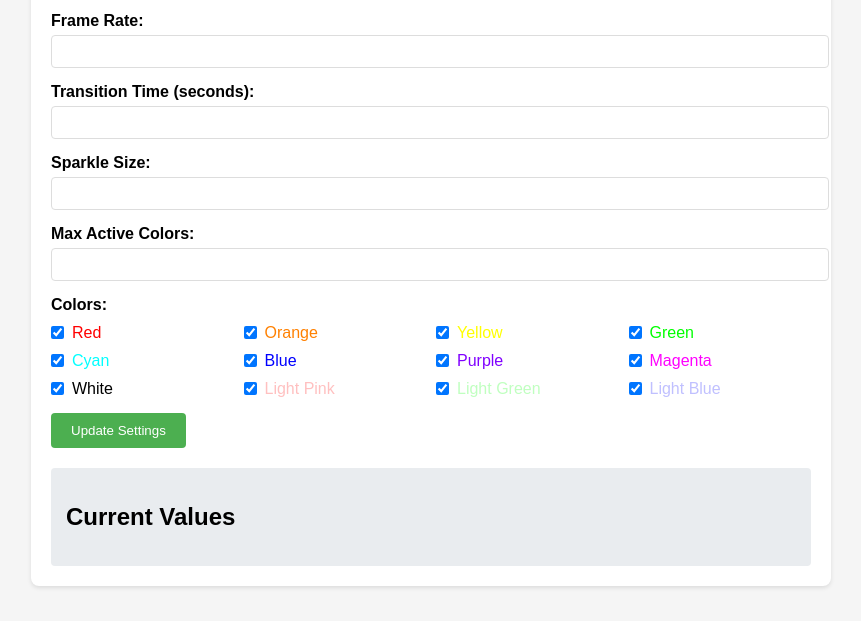
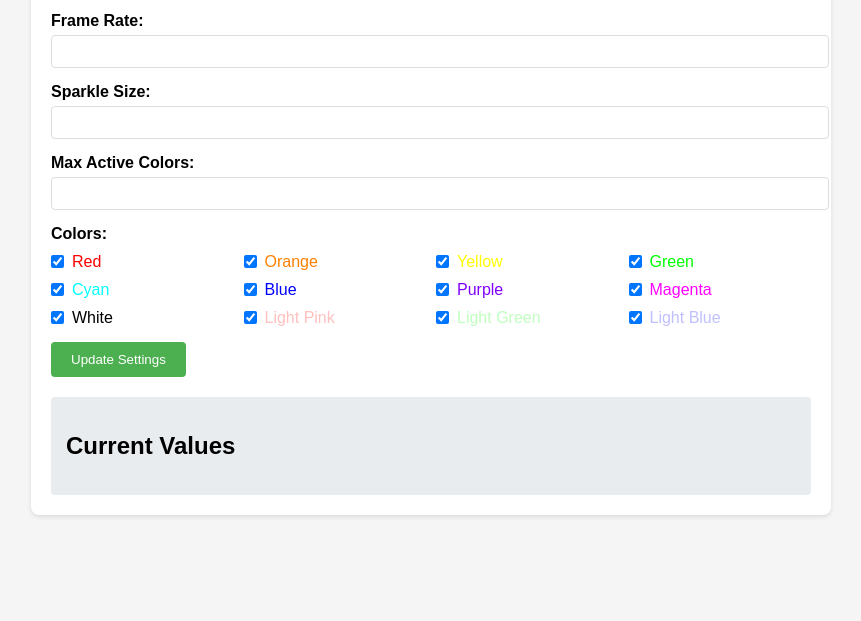
Before and after one commit to leomancini/azlm-crochet-frame-server, a website: page index.html in a window 1280 px wide. Shown: the part 179-800 px from the top of the page, without its empty margins (209-1070 px from the left). Drawn offline with Linux system fonts and the light colour scheme; no server answers.

Commit message:
Removing transition time

```diff
--- a/index.html
+++ b/index.html
@@ -93,18 +93,6 @@
             name="frame_rate"
             min="1"
             max="120"
-            required
-          />
-        </div>
-        <div class="form-group">
-          <label for="transition_time">Transition Time (seconds):</label>
-          <input
-            type="number"
-            id="transition_time"
-            name="transition_time"
-            min="0.1"
-            max="10"
-            step="0.1"
             required
           />
         </div>
```
